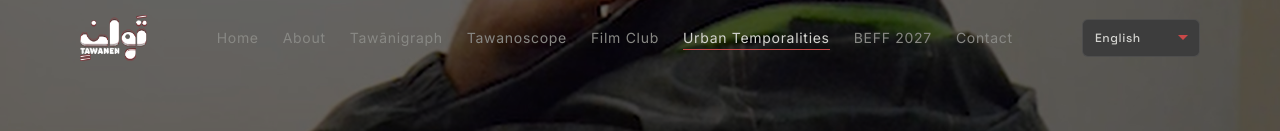
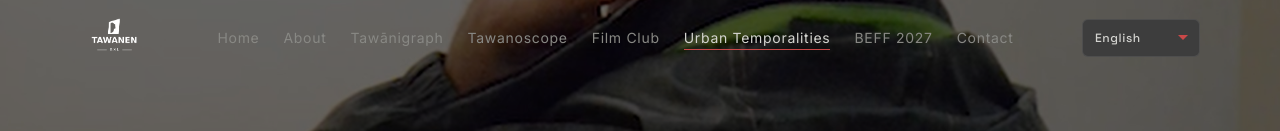
Before and after one commit to ramzisalem/tawanen, a plain HTML site: page urban-temporalities.html in a window 1280 px wide. Shown: the top 131 px of the page. Drawn offline with Linux system fonts and the light colour scheme.

Commit message:
Use new Tawanen BXL logo across site

```diff
--- a/urban-temporalities.html
+++ b/urban-temporalities.html
@@ -5,8 +5,8 @@
   <meta name="viewport" content="width=device-width, initial-scale=1.0">
   <meta name="description" content="Urban Temporalities — an audiovisual creation lab exploring time as lived experience in Brussels, 2026–2027.">
   <meta property="og:title" content="Urban Temporalities — Tawanen">
-  <meta property="og:image" content="logo.png">
-  <link rel="icon" type="image/png" href="logo.png">
+  <meta property="og:image" content="logo.png.png">
+  <link rel="icon" type="image/png" href="logo.png.png">
   <title>Urban Temporalities — Tawanen</title>
   <link rel="preconnect" href="https://fonts.googleapis.com">
   <link rel="preconnect" href="https://fonts.gstatic.com" crossorigin>
@@ -21,7 +21,7 @@
 
   <header class="site-header scrolled">
     <div class="container header-inner">
-      <a href="index.html" class="logo" aria-label="Tawanen"><img src="logo.png" alt="Tawanen" class="logo-img" width="1769" height="1206"></a>
+      <a href="index.html" class="logo" aria-label="Tawanen"><img src="logo.png.png" alt="Tawanen" class="logo-img" width="1769" height="1206"></a>
       <nav class="main-nav" aria-label="Main navigation">
         <button class="menu-toggle" aria-label="Toggle menu" aria-expanded="false"><span></span><span></span><span></span></button>
         <ul class="nav-links">
@@ -166,7 +166,7 @@
     <div class="container">
       <div class="footer-grid">
         <div class="footer-brand">
-          <a href="index.html" class="logo" aria-label="Tawanen"><img src="logo.png" alt="Tawanen" class="logo-img" width="1769" height="1206"></a>
+          <a href="index.html" class="logo" aria-label="Tawanen"><img src="logo.png.png" alt="Tawanen" class="logo-img" width="1769" height="1206"></a>
           <p class="footer-tagline" data-i18n="footer.tagline">Cinema as quiet defense.</p>
         </div>
         <div class="footer-col">
```
